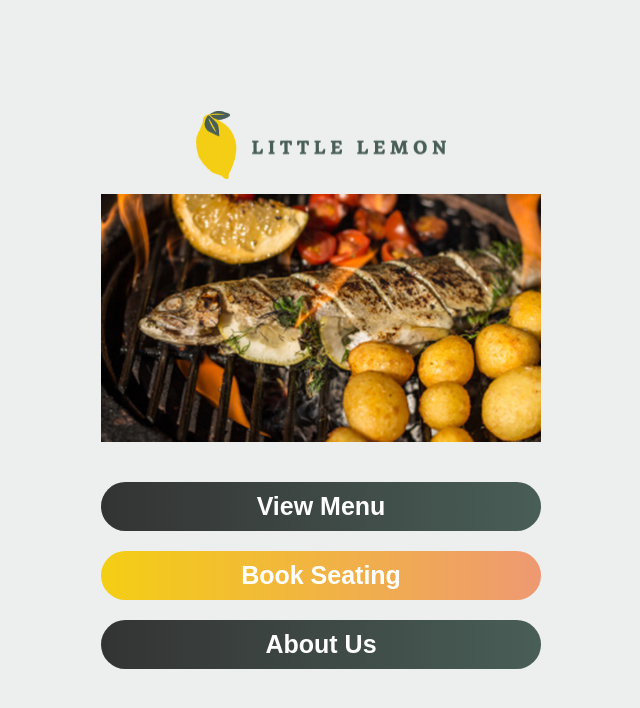
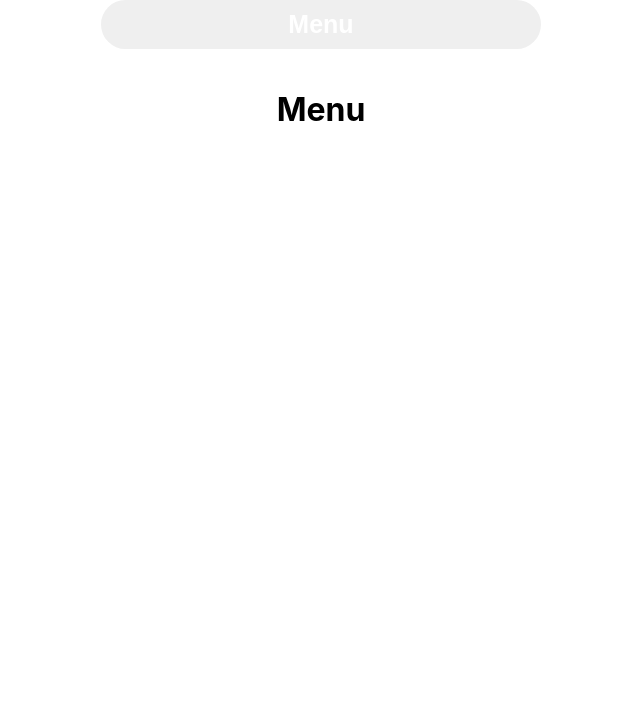
Before and after one commit to CrushEm/little-lemon, a React (Create React App) app: page /menu in a window 1280 px wide. Shown: the top 708 px of the page, without its empty margins (319-959 px from the left). Built offline with nearby package versions, Linux system fonts and the light colour scheme.

Commit message:
Add Menu Screen

```diff
--- a/package.json
+++ b/package.json
@@ -8,6 +8,7 @@
     "@testing-library/user-event": "^13.5.0",
     "react": "^18.3.1",
     "react-dom": "^18.3.1",
+    "react-router-dom": "^6.23.0",
     "react-scripts": "5.0.1",
     "web-vitals": "^2.1.4"
   },
--- a/src/App.js
+++ b/src/App.js
@@ -1,22 +1,26 @@
-import logo from './assets/logo.png';
-import feature from './assets/feature.jpg'
-import './App.css';
-import Button from './components/button';
-import Header from './components/header';
+import React from 'react';
+import { BrowserRouter as Router, Routes, Route } from 'react-router-dom';
+import LanderScreen from './screens/Lander.js';
+import MenuScreen from './screens/Menu.js';
+// import BookingScreen from './screens/BookingScreen';
+// import AboutUsScreen from './screens/AboutUsScreen';
+// import CheckoutScreen from './screens/CheckoutScreen';
+// import ConfirmScreen from './screens/ConfirmScreen';
 
 function App() {
   return (
-    <div className="App">
-      <header className="App-header">
-        <img src={logo} className="" alt="logo" />
-        <img src={feature} className="" alt="logo" />
 
-        <Button className="primary">View Menu</Button>
-        <Button className="secondary">Book Seating</Button>
-        <Button className="primary">About Us</Button>
+    <Router>
+      <Routes>
+        {/* <Route path="/confirm" element={<ConfirmScreen />} />
+        <Route path="/checkout" element={<CheckoutScreen />} />
+        <Route path="/about-us" element={<AboutUsScreen />} />
+        <Route path="/booking" element={<BookingScreen />} />*/}
+        <Route path="/menu" element={<MenuScreen />} />
+        <Route path="/" element={<LanderScreen />} />
+      </Routes>
+    </Router>
 
-      </header>
-    </div>
   );
 }
 
--- /dev/null
+++ b/src/components/HeadWithBackButon.js
@@ -0,0 +1,16 @@
+import React from 'react';
+import { Link } from 'react-router-dom'; // Assuming you're using React Router for navigation
+import Button from './button';
+import { useNavigate} from 'react-router-dom';
+
+const HeaderWithBackButton = ({ title }) => {
+
+  return (
+    <div className="">
+      <Button to="back">{title}</Button>
+      <h1 className="">{title}</h1>
+    </div>
+  );
+};
+
+export default HeaderWithBackButton;
--- a/src/components/button.js
+++ b/src/components/button.js
@@ -1,8 +1,21 @@
 import React from 'react';
+import { useNavigate } from 'react-router-dom';
 
-const Button = ({ onClick, children, className }) => {
+const Button = ({ to, children, className }) => {
+
+  const navigate = useNavigate();
+
+  const handleClick = () => {
+    if(to === 'back'){
+      navigate(-1);
+    }else{
+      navigate(to);
+    }
+
+  };
+
   return (
-    <button className={className} onClick={onClick}>
+    <button className={className} onClick={handleClick}>
       {children}
     </button>
   );
--- /dev/null
+++ b/src/screens/Lander.js
@@ -0,0 +1,27 @@
+// LanderScreen.js
+import React from 'react';
+
+import logo from '../assets/logo.png';
+import feature from '../assets/feature.jpg'
+import '../App.css';
+import Button from '../components/button';
+
+
+const LanderScreen = ({ navigation }) => {
+  return (
+    <div className="App">
+      <header className="App-header">
+
+        <img src={logo} className="" alt="logo" />
+        <img src={feature} className="" alt="feature" />
+
+        <Button className="primary" to="Menu">View Menu</Button>
+        <Button className="secondary">Book Seating</Button>
+        <Button className="primary">About Us</Button>
+
+        </header>
+    </div>
+  );
+};
+
+export default LanderScreen;
--- /dev/null
+++ b/src/screens/Menu.js
@@ -0,0 +1,19 @@
+// LanderScreen.js
+import React from 'react';
+
+import logo from '../assets/logo.png';
+import feature from '../assets/feature.jpg'
+import '../App.css';
+
+import HeaderWithBackButton from '../components/HeadWithBackButon';
+
+
+const MenuScreen = ({ navigation }) => {
+  return (
+    <div className="App">
+      <HeaderWithBackButton title="Menu"></HeaderWithBackButton>
+    </div>
+  );
+};
+
+export default MenuScreen;
```
Also changed, not shown: 1 other file (tests, documents, lock files or other folders).
